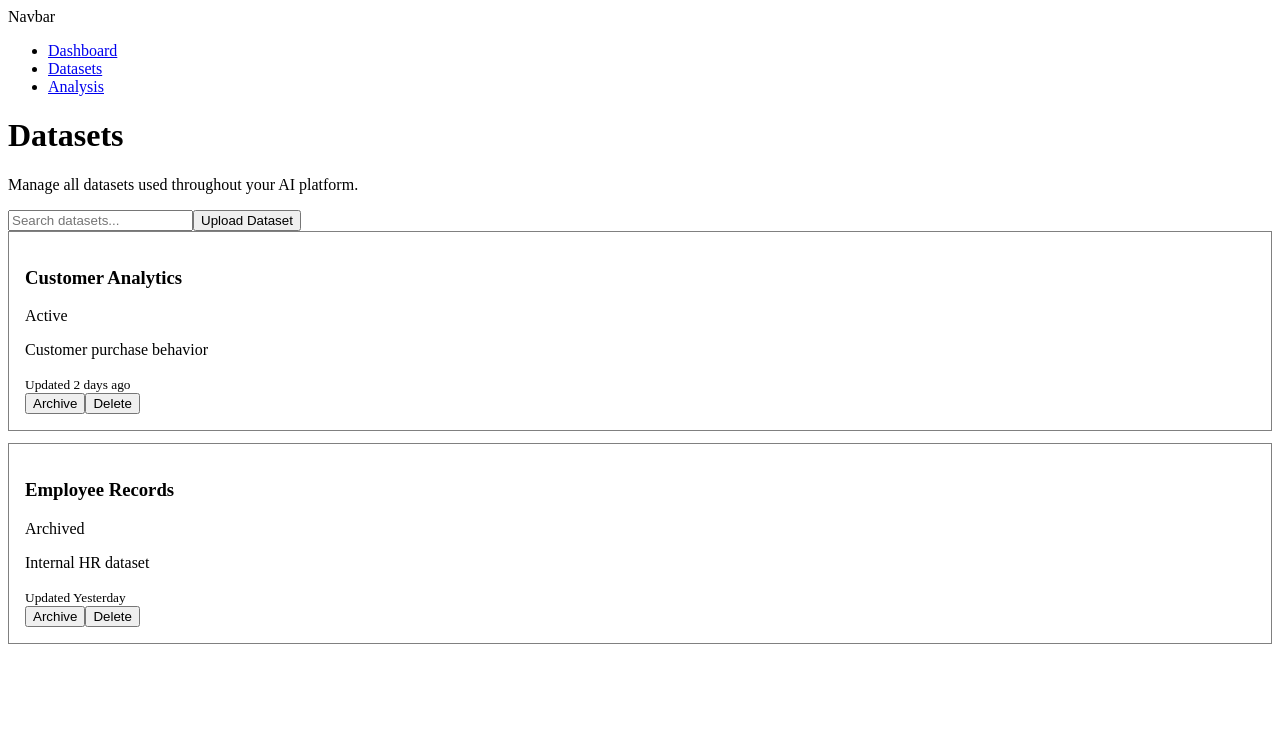
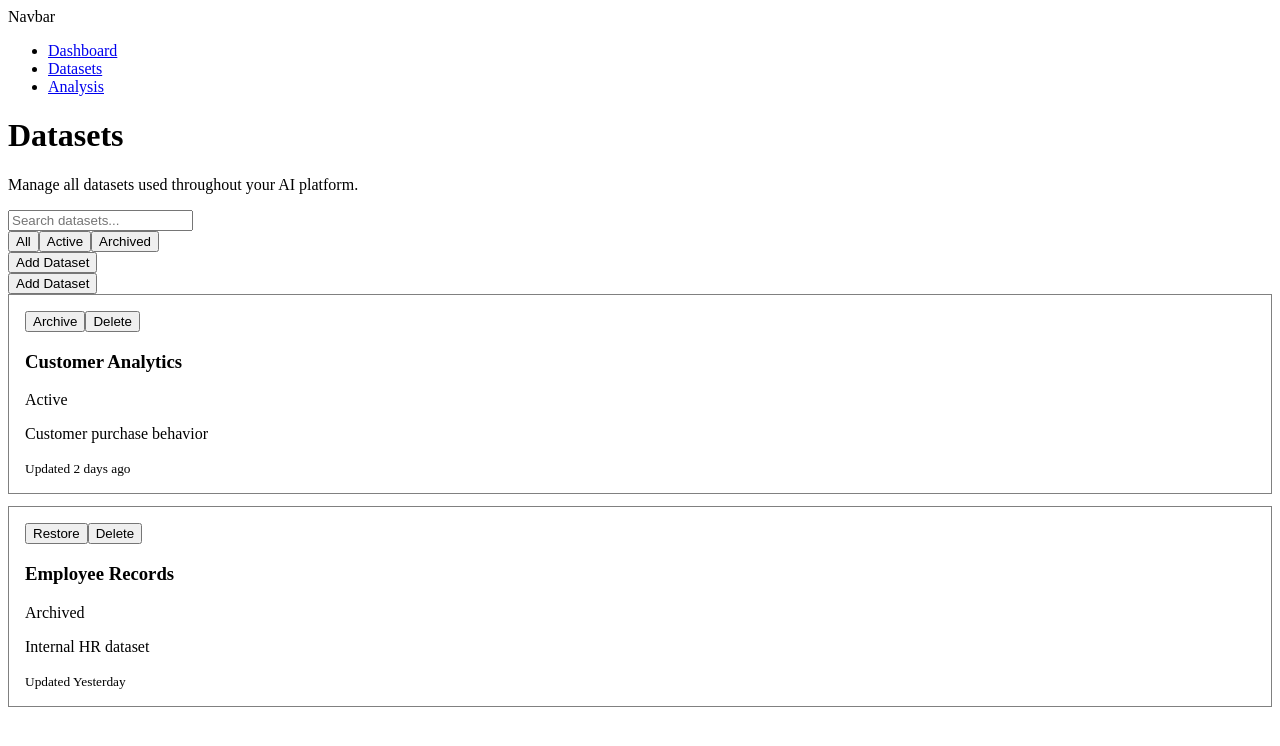
Before and after one commit to Sid7808/OPENLENS, a React (Vite) app in the folder frontend/: page /datasets in a window 1280 px wide. Shown: the top 746 px of the page. Built offline with nearby package versions, Linux system fonts and the light colour scheme.

Commit message:
OPL-1-" chapter 2"

```diff
--- a/frontend/src/components/UI/Button.tsx
+++ b/frontend/src/components/UI/Button.tsx
@@ -1,10 +1,18 @@
 interface ButtonProps {
     children: React.ReactNode;
+    onClick?: (event: React.MouseEvent<HTMLButtonElement>) => void;
+    type?: "button" | "submit" | "reset";
+    className?: string;
 }
 
-export default function Button({ children }: ButtonProps) {
+export default function Button({
+     children,
+    onClick,
+    type = "button",
+    className = "btn",
+}: ButtonProps) {
     return (
-        <button className="btn">
+        <button type={type} className={className} onClick={onClick}>
             {children}
         </button>
     );
--- a/frontend/src/components/UI/SearchInput.tsx
+++ b/frontend/src/components/UI/SearchInput.tsx
@@ -1,8 +1,21 @@
-export default function SearchInput() {
+interface SearchInputProps {
+    value: string;
+    onChange: (event: React.ChangeEvent<HTMLInputElement>) => void;
+    placeholder?: string;
+}
+
+export default function SearchInput({
+    value,
+    onChange,
+    placeholder = "Search datasets...",
+}: SearchInputProps) {
     return (
         <input
-        type = "text"
-        placeholder = "Search datasets..."
+            type="text"
+            className="search-input"
+            value={value}
+            onChange={onChange}
+            placeholder={placeholder}
         />
     );
 }
--- a/frontend/src/components/datasets/DatasetCard.tsx
+++ b/frontend/src/components/datasets/DatasetCard.tsx
@@ -6,11 +6,17 @@ interface DatasetCardProps {
   dataset: Dataset;
   selected: boolean;
   onSelect: (id: number) => void;
+  onArchive: (id: number) => void;
+  onRestore: (id: number) => void;
+  onDelete: (id: number) => void;
 }
   function DatasetCard({
   dataset,
   selected,
   onSelect,
+  onArchive,
+  onRestore,
+  onDelete,
 }: DatasetCardProps) {
   return (
     <div className={`dataset-card ${selected ? "selected" : ""}`}
@@ -24,6 +30,14 @@ interface DatasetCardProps {
       cursor: "pointer",
       }}
     >
+      <div className="actions">
+        {dataset.status === "Active" ? (
+          <Button onClick={(event) => { event.stopPropagation(); onArchive(dataset.id); }}>Archive</Button>
+        ) : (
+          <Button onClick={(event) => { event.stopPropagation(); onRestore(dataset.id); }}>Restore</Button>
+        )}
+        <Button onClick={(event) => { event.stopPropagation(); onDelete(dataset.id); }}>Delete</Button>
+      </div>
 
       <div className="card-header">
         <h3>{dataset.name}</h3>
@@ -33,15 +47,7 @@ interface DatasetCardProps {
 
       <p>{dataset.description}</p>
 
-      <small>
-        Updated {dataset.updatedAt}
-      </small>
-
-      <div className="actions">
-        <Button>Archive</Button>
-        <Button>Delete</Button>
-      </div>
-
+      <small>Updated {dataset.updatedAt}</small>
     </div>
   );
 }
--- a/frontend/src/components/datasets/DatasetToolbar.tsx
+++ b/frontend/src/components/datasets/DatasetToolbar.tsx
@@ -1,11 +1,42 @@
 import Button from "../UI/Button";
 import SearchInput from "../UI/SearchInput";
 
-export default function DatasetToolbar() {
+export type StatusFilter = "All" | "Active" | "Archived";
+
+interface DatasetToolbarProps {
+    searchQuery: string;
+    onSearchChange: (event: React.ChangeEvent<HTMLInputElement>) => void;
+    statusFilter: StatusFilter;
+    onStatusFilterChange:(filter: StatusFilter) => void;
+    onAddDataset: () => void;
+}
+
+export default function DatasetToolbar({
+    searchQuery,
+    onSearchChange,
+    statusFilter,
+    onStatusFilterChange,
+    onAddDataset,
+}: DatasetToolbarProps) {
+    const filters: StatusFilter[] = ["All", "Active", "Archived"];
+
     return (
         <div className="toolbar">
-            <SearchInput />
-            <Button>Upload Dataset</Button>
+            <SearchInput value= {searchQuery} onChange={onSearchChange} />
+            <div className="filter-group">
+                {filters.map((filter) => (
+                    <Button
+                        key={filter}
+                        className={statusFilter === filter ? "btn btn-active" : "btn"}
+                        onClick={() => onStatusFilterChange(filter)}
+                    >
+                        {filter}
+                    </Button>
+                ))}
+            </div>
+            <Button className="btn btn-primary" onClick={onAddDataset}>
+                Add Dataset
+            </Button>
         </div>
     );
 }
--- a/frontend/src/data/datasets.ts
+++ b/frontend/src/data/datasets.ts
@@ -15,4 +15,4 @@ export const datasets: Dataset[] = [
     status: "Archived",
     updatedAt: "Yesterday",
   },
-];
+];5
--- a/frontend/src/pages/DatasetPage.tsx
+++ b/frontend/src/pages/DatasetPage.tsx
@@ -1,30 +1,87 @@
 import { useState } from "react";
-
+import type { Dataset } from "../types/dataset";
 import DatasetHeader from "../components/datasets/DatasetHeader";
-import DatasetToolbar from "../components/datasets/DatasetToolbar";
+import DatasetToolbar, {type StatusFilter,}
+ from "../components/datasets/DatasetToolbar";
 import DatasetCard from "../components/datasets/DatasetCard";
+import AddDatasetButton from "../components/AddDatasetButton";
 import { datasets as initialDatasets } from "../data/datasets";
 
 export default function DatasetPage() {
-  const [datasets] = useState(initialDatasets);
+  const [datasets, setDatasets] = useState(initialDatasets);
   const [selectedId, setSelectedId] = useState<number | null>(null);
+  const [searchQuery, setSearchQuery] = useState("");
+  const [statusFilter, setStatusFilter] = useState<StatusFilter>("All");
 
+  function handleAddDataset() {
+    // Logic to add a new dataset
+    const newDataset: Dataset = {
+      id: Date.now(),
+      name: `Dataset ${datasets.length + 1}`,
+      description: 'New dataset description',
+      status: 'Active',
+      updatedAt: 'Just now',
+    };
+    setDatasets([...datasets, newDataset]);
+  }
+  function handleArchiveDataset(id: number) {
+    setDatasets((prevDatasets) =>
+      prevDatasets.map((dataset) =>
+        dataset.id === id ? { ...dataset, status: "Archived" } : dataset
+      )
+    );
+  }
+  function handleRestoreDataset(id: number) {
+    setDatasets((prevDatasets) =>
+      prevDatasets.map((dataset) =>
+        dataset.id === id ? { ...dataset, status: "Active" } : dataset
+      )
+    );
+  }
+  function handleDeleteDataset(id: number) {
+    setDatasets((prevDatasets) =>
+      prevDatasets.filter((dataset) => dataset.id !== id)
+    );
+  }
   function handleSelectDataset(id: number) {
-    console.log("Selected:", id);
     setSelectedId(id);
   }
+  function handleSearchChange(event: React.ChangeEvent<HTMLInputElement>) {
+    setSearchQuery(event.target.value);
+  }
+  function handleStatusFilterChange(filter: StatusFilter) {
+    setStatusFilter(filter);
+  }
+  const filteredDatasets = datasets.filter((dataset) => {
+    const matchesSearch=
+    dataset.name.toLowerCase().includes(searchQuery.toLowerCase())||
+    dataset.description.toLowerCase().includes(searchQuery.toLowerCase());
+    const matchesStatus =
+      statusFilter === "All" || dataset.status === statusFilter;
+    return matchesSearch && matchesStatus;
+  });
 
   return (
     <>
       <DatasetHeader />
-      <DatasetToolbar />
+      <DatasetToolbar
+        searchQuery={searchQuery}
+        onSearchChange={handleSearchChange}
+        statusFilter={statusFilter}
+        onStatusFilterChange={handleStatusFilterChange}
+        onAddDataset={handleAddDataset}
+      />
+      <AddDatasetButton onAddDataset={handleAddDataset} />
       <div className="dataset-grid">
-        {datasets.map((dataset) => (
+        {filteredDatasets.map((dataset) => (
           <DatasetCard
             key={dataset.id}
             dataset={dataset}
             selected={dataset.id === selectedId}
             onSelect={handleSelectDataset}
+            onArchive={handleArchiveDataset}
+            onRestore={handleRestoreDataset}
+            onDelete={handleDeleteDataset}
           />
         ))}
       </div>
```
